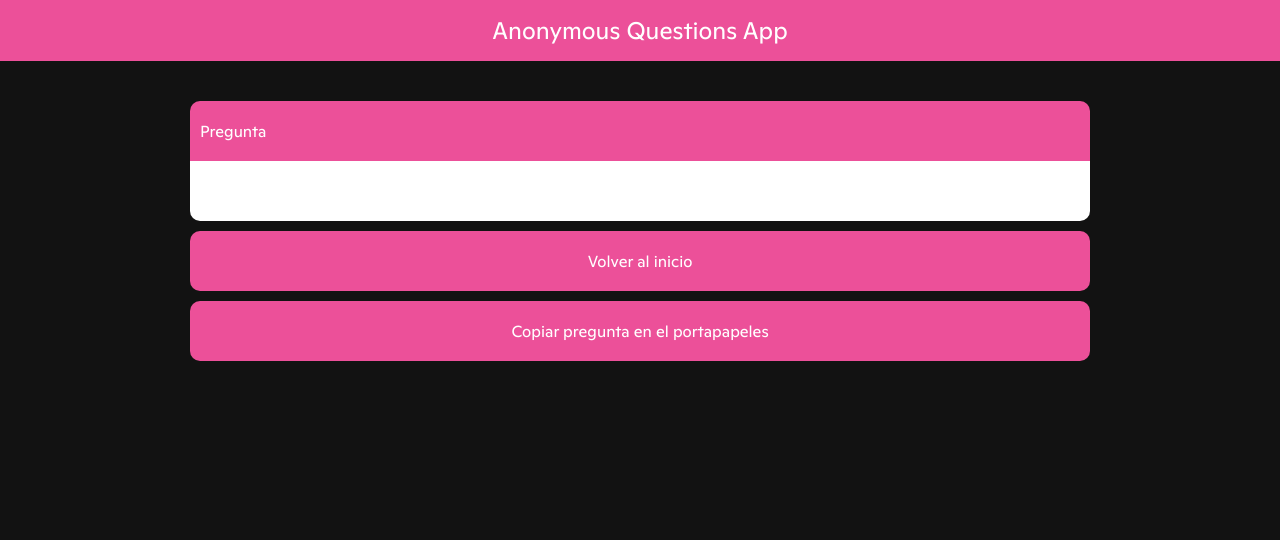
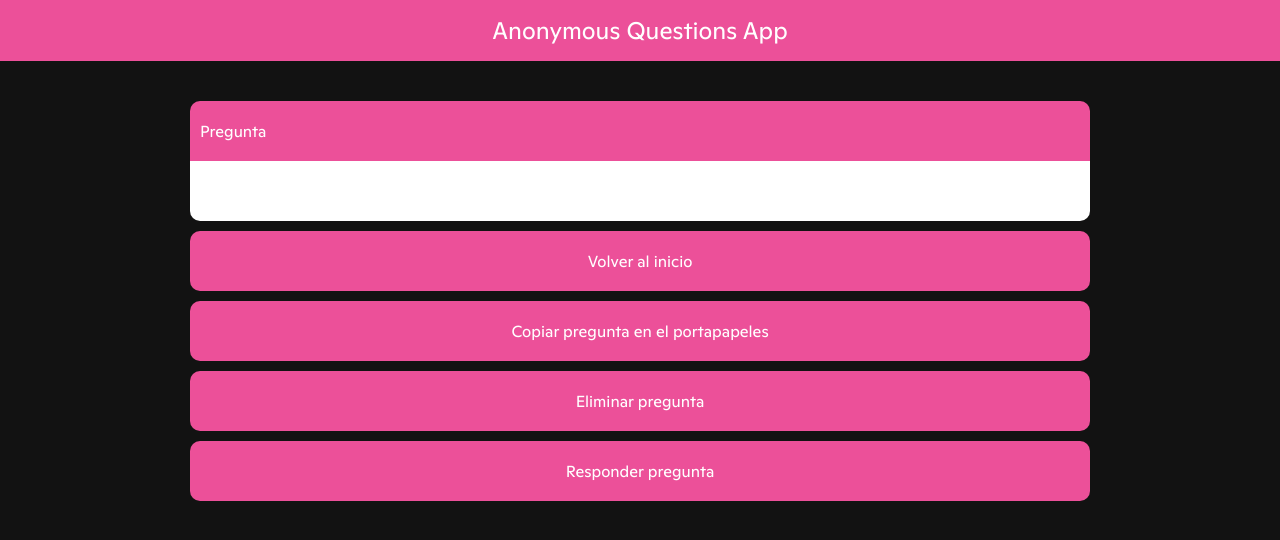
Before and after one commit to alejoevilches/anonymous-questions-app, a React (Vite) app: page /admin/question/1 in a window 1280 px wide. Shown: the top 540 px of the page. Built offline with nearby package versions, Linux system fonts and the light colour scheme.

Commit message:
create useAdmin hook

```diff
--- a/src/App.tsx
+++ b/src/App.tsx
@@ -3,20 +3,14 @@ import './App.css'
 import { QuestionBox } from './components/QuestionBox'
 import {Questions} from "./components/Questions"
 import {Fade} from "react-awesome-reveal"
+import { useAdmin } from './hooks/useAdmin'
 
 function App() {
-  const [admin, setAdmin]=useState(false);
-
-  const checkAdmin=()=>{
-    const url=window.location.href;
-    if (url.split("/").pop()==="admin"){
-      setAdmin(true);
-    }
-  }
+  const {admin, checkAdmin}=useAdmin()
 
   useEffect(()=>{
     checkAdmin()
-  },[])
+  })
 
   return (
     <main>
--- a/src/components/QuestionDetails.tsx
+++ b/src/components/QuestionDetails.tsx
@@ -3,10 +3,16 @@ import { useQuestionsStore } from "../store/useQuestionsStore";
 import { Link } from "react-router-dom";
 import { useEffect, useState } from "react";
 import * as htmlToImage from 'html-to-image';
+import { useAdmin } from "../hooks/useAdmin";
 
 export function QuestionDetails(){
   const {questions}=useQuestionsStore()
   const [isCopied, setIsCopied]=useState(false)
+  const {admin, checkAdmin}=useAdmin()
+
+  useEffect(()=>{
+    checkAdmin()
+  })
 
   const getQuestionFromId=()=>{
     const currentUrl=window.location.href
@@ -45,6 +51,7 @@ export function QuestionDetails(){
     }
   },[q])
 
+
   return (
     <main>
       <nav className='nav'>Anonymous Questions App</nav>
@@ -56,6 +63,12 @@ export function QuestionDetails(){
         <button className="back-button">Volver al inicio</button>
       </Link>
       <button className="back-button copy-button" onClick={copyQuestionImageToClipboard}>{isCopied ? "Copiado!" : "Copiar pregunta en el portapapeles"}</button>
+      {admin &&
+      <>
+        <button className="back-button">Eliminar pregunta</button>
+        <button className="back-button">Responder pregunta</button>
+      </>
+      }
     </main>
   )
 }
--- /dev/null
+++ b/src/hooks/useAdmin.ts
@@ -0,0 +1,15 @@
+import { useState } from "react"
+
+export const useAdmin=()=>{
+  const [admin, setAdmin]=useState(false);
+
+  const checkAdmin=()=>{
+    const url=window.location.href;
+    if (url.split("/").find(url=>url==="admin")){
+      setAdmin(true);
+    }
+  }
+
+  return {admin, checkAdmin}
+
+}
```
